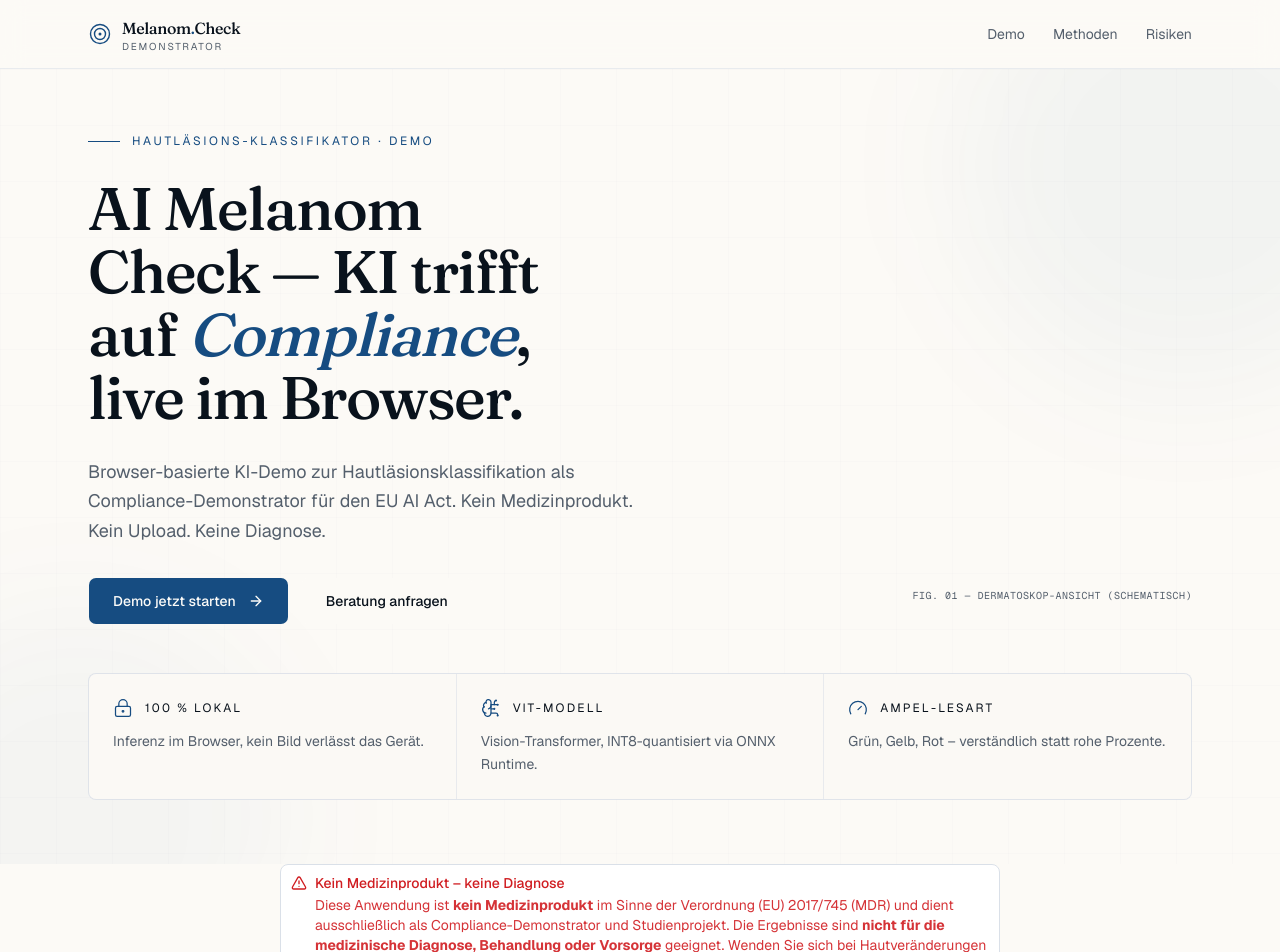
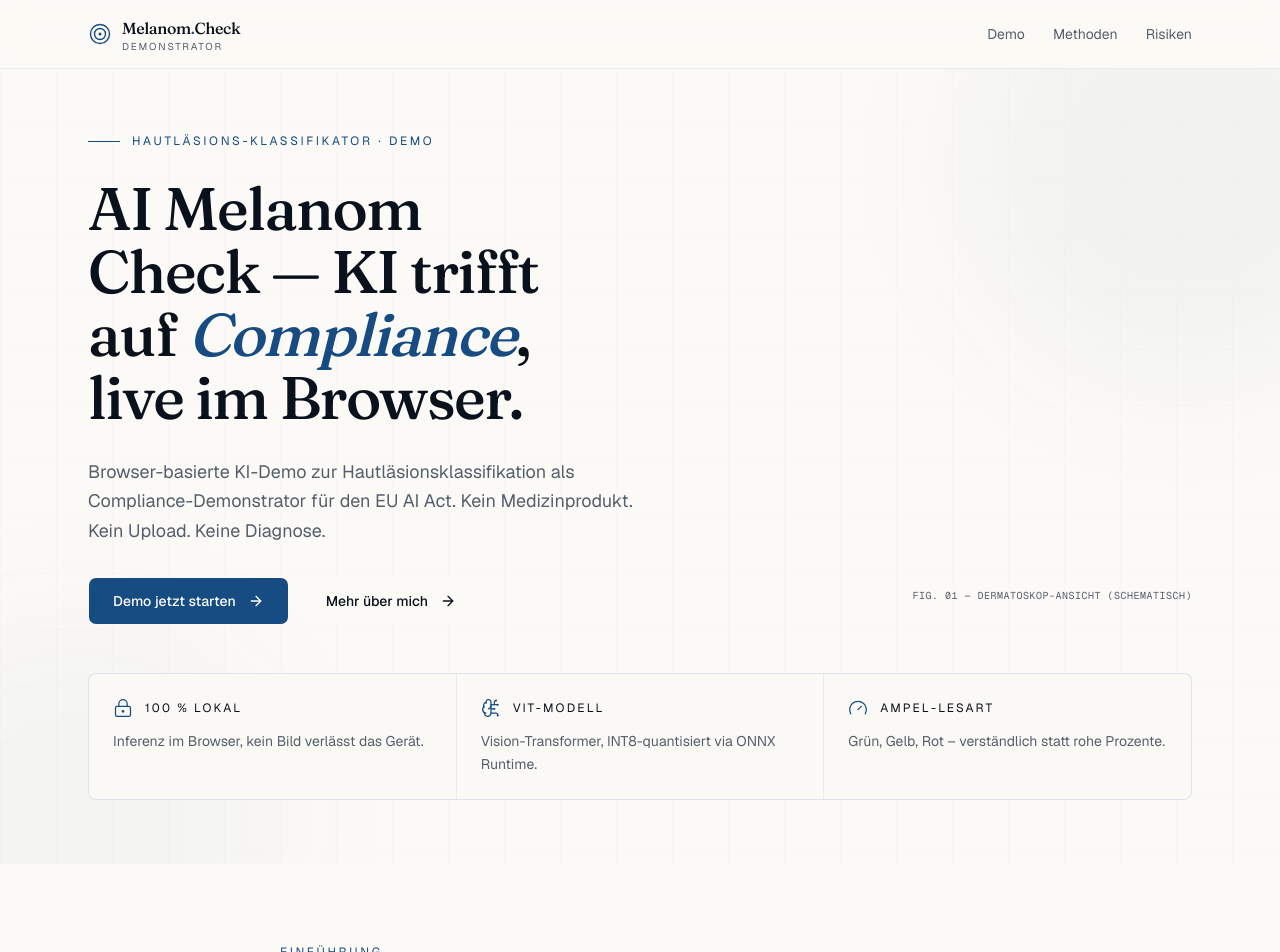
Before and after one commit to kuersatcifci/ai-melanom-check, a Next.js app: page / in a window 1280 px wide. Shown: the top 952 px of the page. Built offline with nearby package versions, Linux system fonts and the light colour scheme.

Commit message:
Fix CTA button, remove redundant disclaimer from homepage

```diff
--- a/src/app/page.tsx
+++ b/src/app/page.tsx
@@ -1,6 +1,5 @@
 import Link from "next/link";
 import { ArrowRight, LockKeyhole, BrainCircuit, Gauge } from "lucide-react";
-import { DisclaimerBanner } from "@/components/DisclaimerBanner";
 import { CLASSES } from "@/lib/classes";
 import { buttonVariants } from "@/components/ui/button";
 import {
@@ -112,13 +111,16 @@ export default function Home() {
                   <ArrowRight className="ml-1.5 h-4 w-4 transition-transform group-hover:translate-x-0.5" />
                 </Link>
                 <a
-                  href="mailto:k_cifci@web.de"
+                  href="https://kuersatcifci.de"
+                  target="_blank"
+                  rel="noopener noreferrer"
                   className={
                     buttonVariants({ variant: "outline", size: "lg" }) +
-                    " h-12 px-6 text-sm"
+                    " group h-12 px-6 text-sm"
                   }
                 >
-                  Beratung anfragen
+                  Mehr über mich
+                  <ArrowRight className="ml-1.5 h-4 w-4 transition-transform group-hover:translate-x-0.5" />
                 </a>
               </div>
             </div>
@@ -205,10 +207,6 @@ export default function Home() {
           </div>
         </div>
       </section>
-
-      <div className="mx-auto w-full max-w-3xl px-6">
-        <DisclaimerBanner />
-      </div>
 
       <section className="mx-auto flex w-full max-w-3xl flex-col gap-5 px-6 py-20">
         <span className="text-primary text-xs uppercase tracking-[0.22em]">
```
